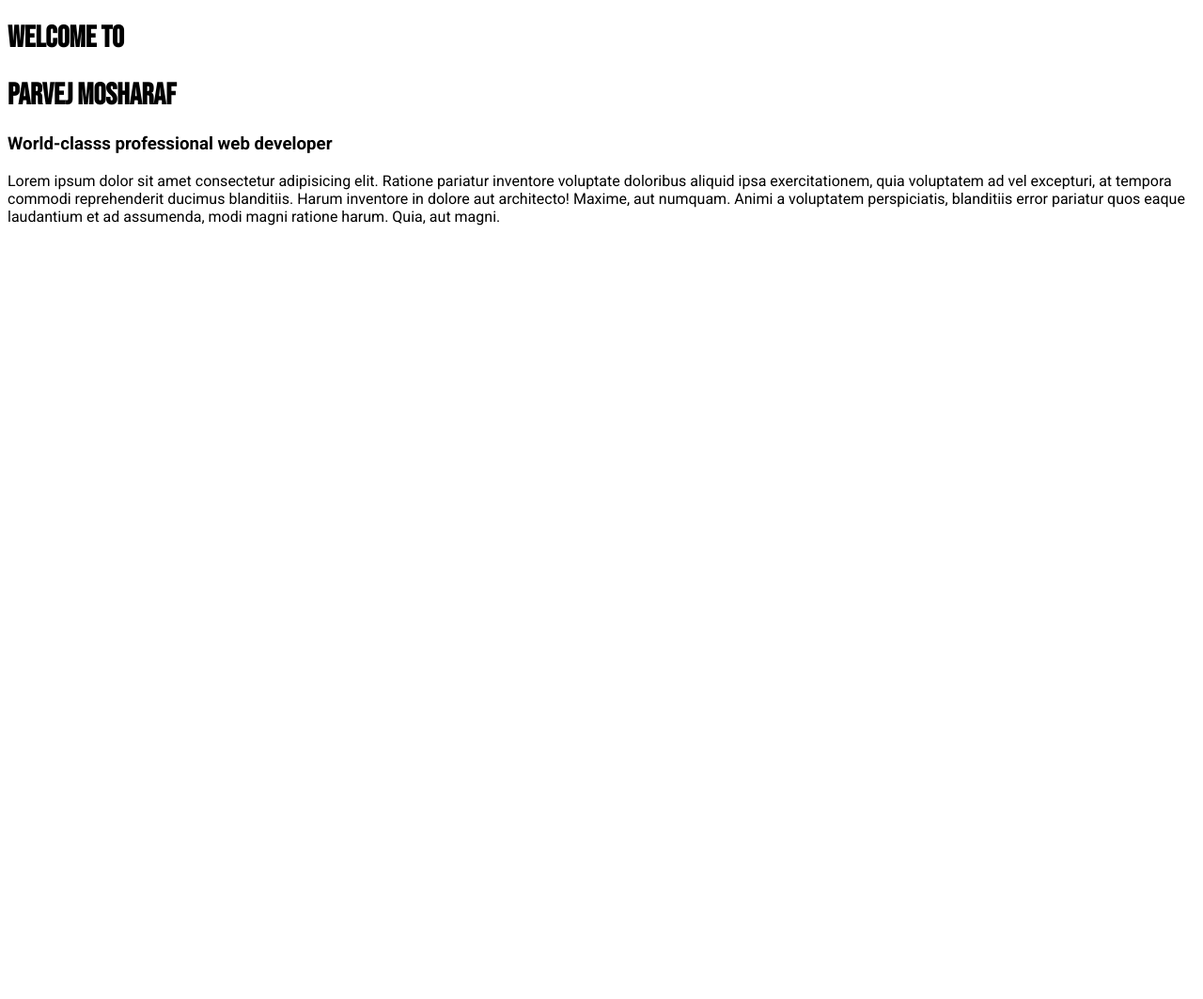
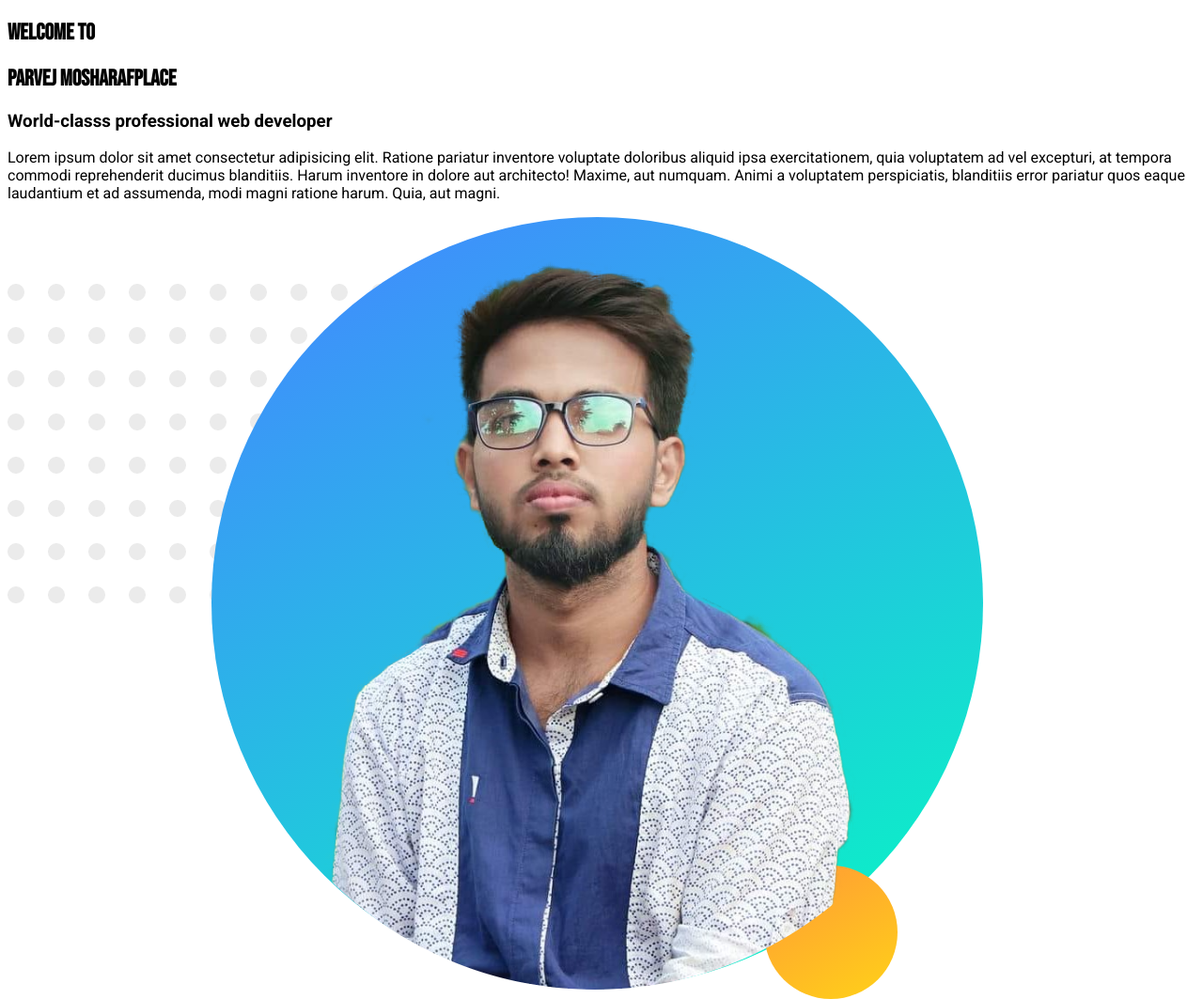
Before and after one commit to parvej-COU14/first-website, a plain HTML site: page index.html in a window 1280 px wide. Shown: the whole page at 94% size. Before the commit the page ends 800 px from the top, so only its background shows below. Drawn offline with Linux system fonts and the light colour scheme.

Commit message:
adding profice pic

```diff
--- a/index.html
+++ b/index.html
@@ -9,9 +9,15 @@
 <link rel="stylesheet" href="style.css" class="css">
 </head>
 <body>
-    <h1>wel<span class=highlight1>co</span>me to</h1>
-    <h1>Parvej <spanclass=highlight2>mosharaf</spanclass=highlight2></h1>
-    <h3>World-classs professional web developer</h3>
-    <p>Lorem ipsum dolor sit amet consectetur adipisicing elit. Ratione pariatur inventore voluptate doloribus aliquid ipsa exercitationem, quia voluptatem ad vel excepturi, at tempora commodi reprehenderit ducimus blanditiis. Harum inventore in dolore aut architecto! Maxime, aut numquam. Animi a voluptatem perspiciatis, blanditiis error pariatur quos eaque laudantium et ad assumenda, modi magni ratione harum. Quia, aut magni. </p>
+    <section>
+        <div class="left">    <h1>wel<span class="highlight1">co</span>me to</h1>
+            <h1>Parvej <span class="highlight2">mosharaf</span>Place</h1>
+            <h3>World-classs professional web developer</h3>
+            <p>Lorem ipsum dolor sit amet consectetur adipisicing elit. Ratione pariatur inventore voluptate doloribus aliquid ipsa exercitationem, quia voluptatem ad vel excepturi, at tempora commodi reprehenderit ducimus blanditiis. Harum inventore in dolore aut architecto! Maxime, aut numquam. Animi a voluptatem perspiciatis, blanditiis error pariatur quos eaque laudantium et ad assumenda, modi magni ratione harum. Quia, aut magni. </p></div>
+            <div>
+         <img src="images/profile1.png" alt="">
+
+            </div>
+    </section>
 </body>
 </html>
```
Also changed, not shown: images/profile1.png (added).
